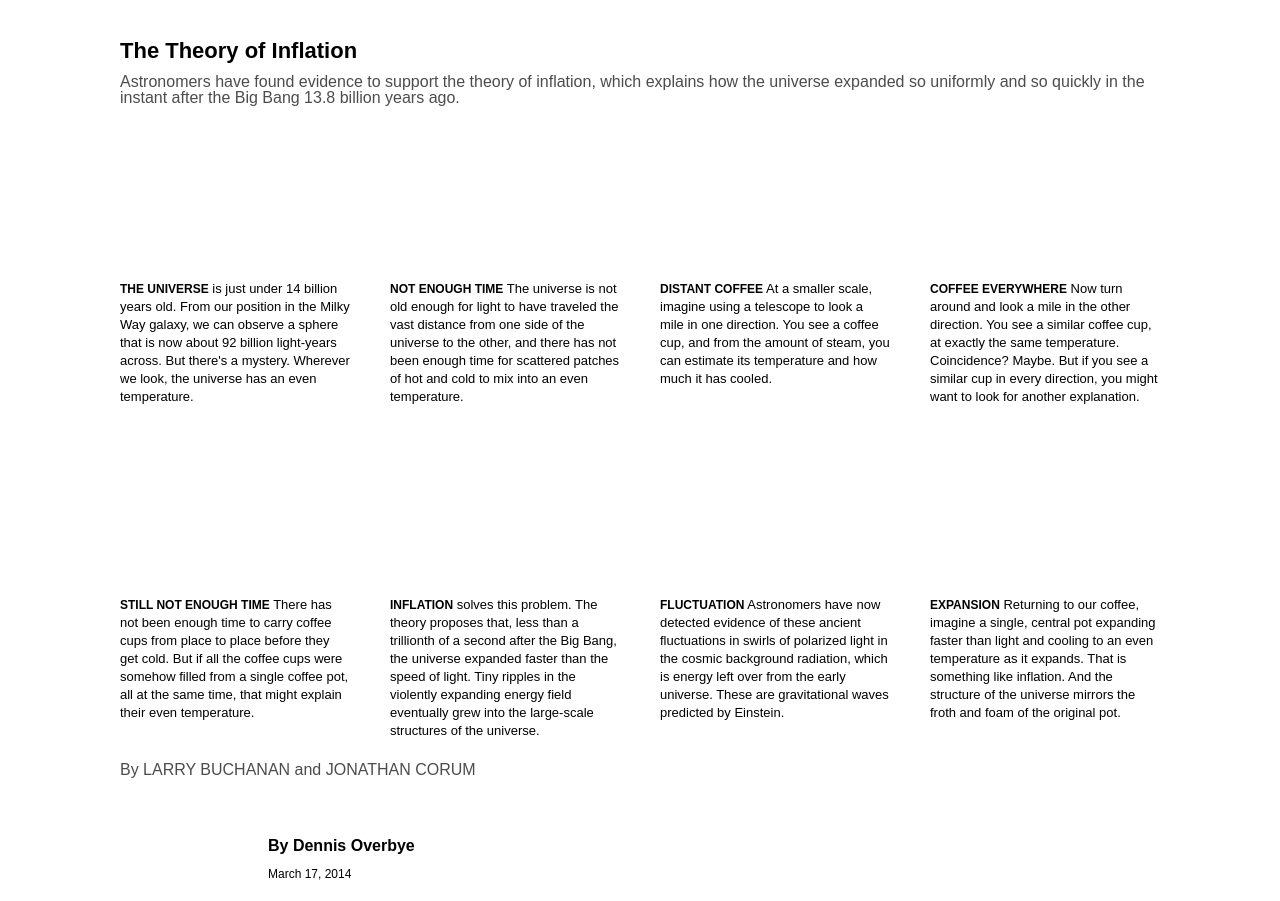
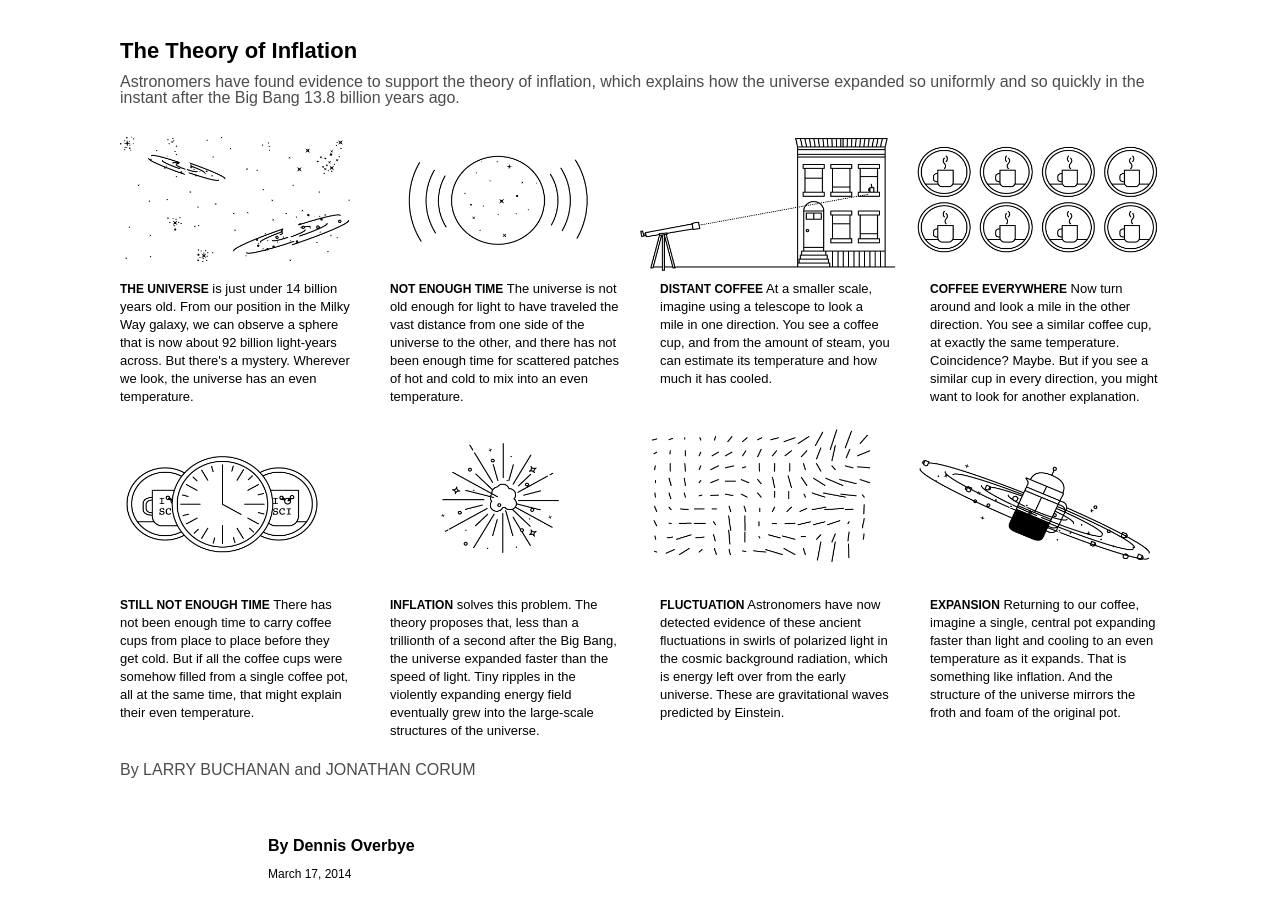
Before and after one commit to marijanbrvar/W1D1_NYT_Article, a plain HTML site: page index.html in a window 1280 px wide. Shown: the part 3020-3921 px from the top of the page. Drawn offline with Linux system fonts and the light colour scheme.

Commit message:
Corrected inflation bckg image path

```diff
--- a/css/style.css
+++ b/css/style.css
@@ -414,7 +414,7 @@ article h3 {
 }
 
 .inflation {
-  background-image: url("./assets/images/inflation-945.png");
+  background-image: url("../assets/images/inflation-945.png");
   background-position: top;
   background-size: 100% 100%;
   height: 600px;
```
